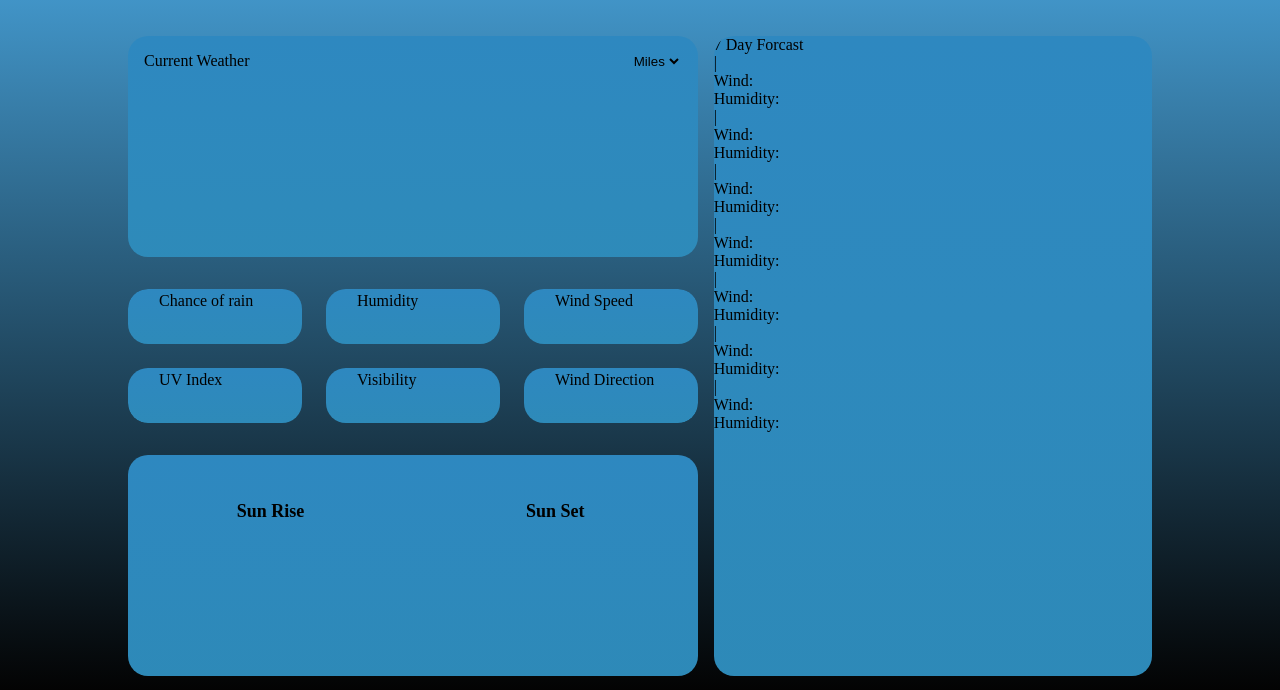
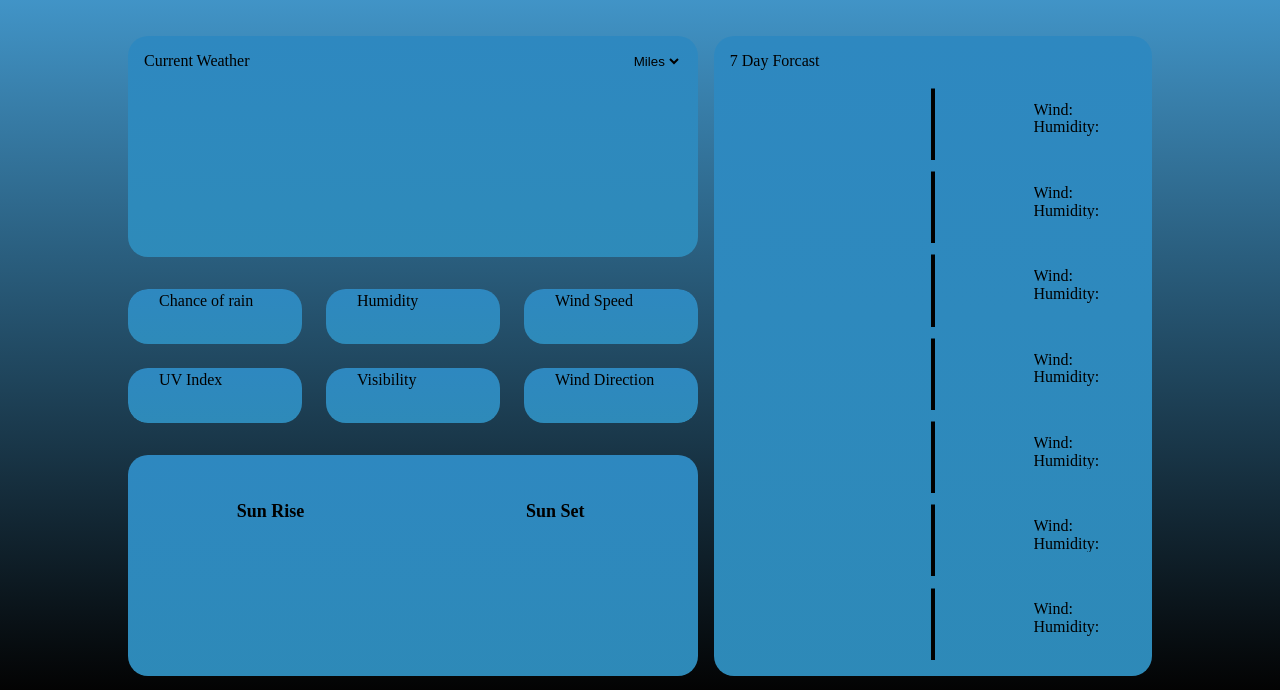
Before and after one commit to Yohan-Abraham/weather-app, a website built with webpack: page src/index.html in a window 1280 px wide. Shown: the part 110-800 px from the top of the page. Built offline with nearby package versions, Linux system fonts and the light colour scheme.

Commit message:
style: Create Forcasted Weather Layout

```diff
--- a/src/style.css
+++ b/src/style.css
@@ -171,4 +171,59 @@ select {
 #forcasted-weather {
   grid-column: 2;
   grid-row: 1/-1;
+  display: grid;
+  grid-template-rows: 0.3fr 1fr 1fr 1fr 1fr 1fr 1fr 1fr;
+  padding: 1em;
 }
+
+.forcast-container {
+  display: flex;
+}
+
+.left {
+  width: 49%;
+  display: flex;
+  align-items: center;
+}
+
+.day-icon {
+  width: 30%;
+}
+
+.day-data {
+  width: 70%;
+  padding: 0.5em;
+}
+
+.divider {
+  font-size: 5rem;
+  align-self: center;
+}
+
+.right {
+  width: 49%;
+  display: flex;
+}
+
+.day-temp {
+  width: 30%;
+  font-size: 2.2rem;
+  font-weight: 500;
+  align-self: center;
+  padding-left: 1em;
+}
+
+.additionalContainer {
+  width: 70%;
+  padding: 1.5em;
+  display: flex;
+  flex-direction: column;
+}
+
+.day-wind {
+  height: 50%;
+}
+
+.day-humidity {
+  height: 50%;
+}
```
